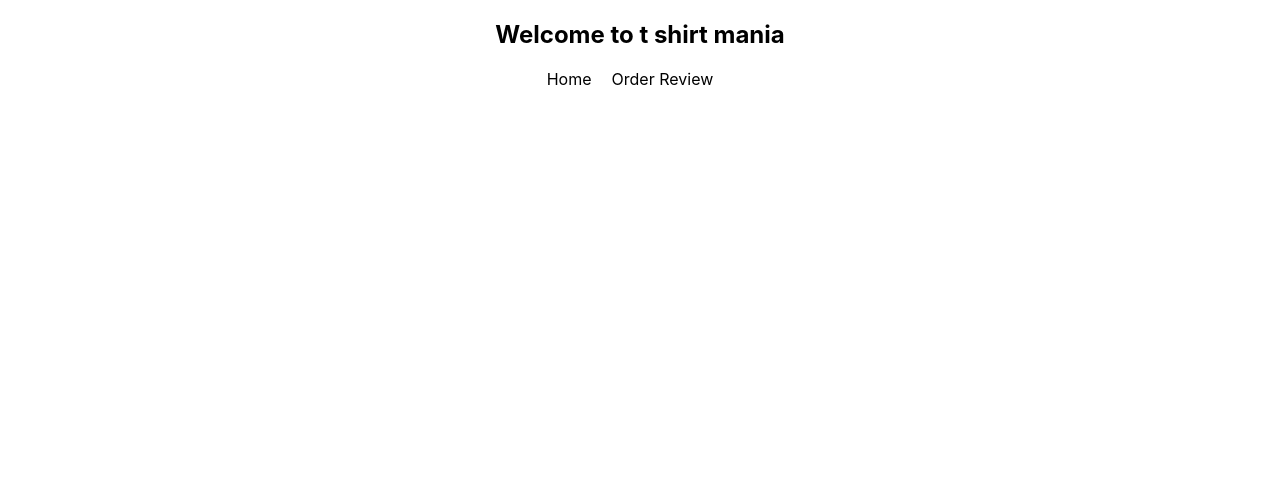
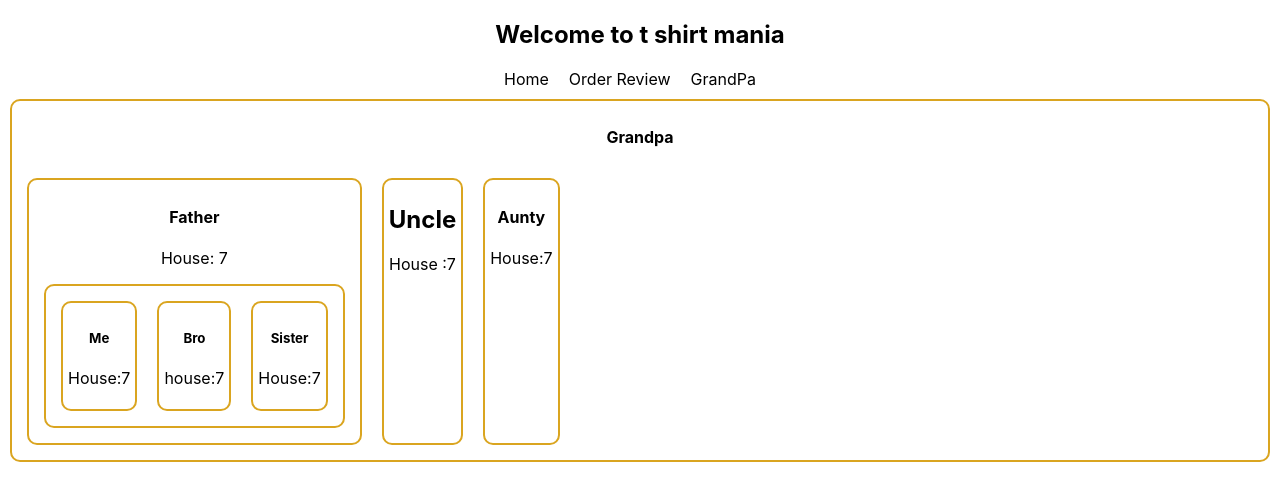
Before and after one commit to tashfiaislamistila/tshirt-mania-react-router, a React (Create React App) app: page /grandpa in a window 1280 px wide. Shown: the top 500 px of the page. Built offline with nearby package versions, Linux system fonts and the light colour scheme.

Commit message:
component add and modification commit

```diff
--- a/src/App.js
+++ b/src/App.js
@@ -1,6 +1,6 @@
-
 import { Route, Routes } from 'react-router-dom';
 import './App.css';
+import Grandpa from './component/GrandPa/Grandpa';
 import Header from './component/Header/Header';
 import Home from './component/Home/Home';
 import OrderReview from './component/OrderReview/OrderReview';
@@ -13,6 +13,7 @@
         <Route path='/' element={<Home></Home>}></Route>
         <Route path='/home' element={<Home></Home>}></Route>
         <Route path='/orderreview' element={<OrderReview></OrderReview>}></Route>
+        <Route path='/grandpa' element={<Grandpa></Grandpa>}></Route>
       </Routes>
     </div>
   );
--- /dev/null
+++ b/src/component/Aunty/Aunty.js
@@ -0,0 +1,12 @@
+import React from 'react';
+
+const Aunty = ({ house }) => {
+    return (
+        <div>
+            <h4>Aunty</h4>
+            <p>House:{house}</p>
+        </div>
+    );
+};
+
+export default Aunty;
--- /dev/null
+++ b/src/component/Brother/Brother.js
@@ -0,0 +1,12 @@
+import React from 'react';
+
+const Brother = ({ house }) => {
+    return (
+        <div>
+            <h5>Bro</h5>
+            <p>house:{house}</p>
+        </div>
+    );
+};
+
+export default Brother;
--- /dev/null
+++ b/src/component/Father/Father.js
@@ -0,0 +1,20 @@
+import React from 'react';
+import Brother from '../Brother/Brother';
+import MySelf from '../MySelf/MySelf';
+import Sister from '../Sister/Sister';
+
+const Father = ({ house }) => {
+    return (
+        <div>
+            <h4>Father</h4>
+            <p>House: {house}</p>
+            <div style={{ display: 'flex' }}>
+                <MySelf house={house}></MySelf>
+                <Brother house={house}></Brother>
+                <Sister house={house}></Sister>
+            </div>
+        </div>
+    );
+};
+
+export default Father;
--- /dev/null
+++ b/src/component/GrandPa/Grandpa.css
@@ -0,0 +1,7 @@
+.grandpa,
+.grandpa div {
+    border: 2px solid goldenrod;
+    margin: 10px;
+    padding: 5px;
+    border-radius: 10px;
+}
--- /dev/null
+++ b/src/component/GrandPa/Grandpa.js
@@ -0,0 +1,21 @@
+import React from 'react';
+import Father from '../Father/Father';
+import Uncle from '../Uncle/Uncle';
+import Aunty from '../Aunty/Aunty';
+import './Grandpa.css';
+
+const Grandpa = () => {
+    const house = 7;
+    return (
+        <div className='grandpa' >
+            <h4>Grandpa</h4>
+            <section style={{ display: 'Flex' }}>
+                <Father house={house}></Father>
+                <Uncle house={house}></Uncle>
+                <Aunty house={house}></Aunty>
+            </section>
+        </div>
+    );
+};
+
+export default Grandpa;
--- a/src/component/Header/Header.js
+++ b/src/component/Header/Header.js
@@ -9,6 +9,7 @@
             <nav>
                 <Link to="/home">Home</Link>
                 <Link to="/orderreview">Order Review</Link>
+                <Link to="/grandpa">GrandPa</Link>
             </nav>
         </div>
     );
--- /dev/null
+++ b/src/component/MySelf/MySelf.js
@@ -0,0 +1,12 @@
+import React from 'react';
+
+const MySelf = ({ house }) => {
+    return (
+        <div>
+            <h5>Me</h5>
+            <p>House:{house}</p>
+        </div>
+    );
+};
+
+export default MySelf;
--- /dev/null
+++ b/src/component/Sister/Sister.js
@@ -0,0 +1,12 @@
+import React from 'react';
+
+const Sister = ({ house }) => {
+    return (
+        <div>
+            <h5>Sister</h5>
+            <p>House:{house}</p>
+        </div>
+    );
+};
+
+export default Sister;
--- /dev/null
+++ b/src/component/Uncle/Uncle.js
@@ -0,0 +1,12 @@
+import React from 'react';
+
+const Uncle = ({ house }) => {
+    return (
+        <div>
+            <h2>Uncle</h2>
+            <p>House :{house}</p>
+        </div>
+    );
+};
+
+export default Uncle;
```
